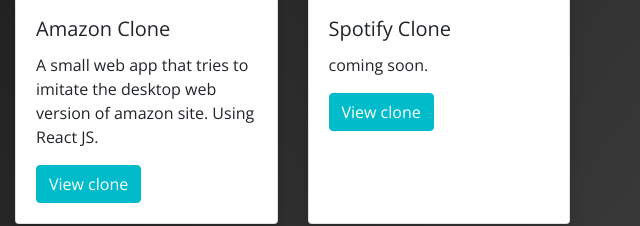
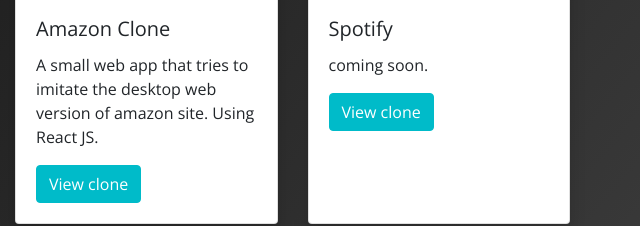
Before and after one commit to Alais555/MyPortfolio, a plain HTML site: page project.html in a window 1280 px wide. Shown: the part 848-1074 px from the top of the page, 640-1280 px from the left. Drawn offline with nearby package versions, Linux system fonts and the light colour scheme; a web font is replaced by a local one.

Commit message:
update projects

```diff
--- a/project.html
+++ b/project.html
@@ -154,7 +154,7 @@
         <div class="card shadow" style="width: 18rem;">
           <img src="asset/images/bodyrobot.jpg" class="card-img-top" alt="...">
           <div class="card-body">
-            <h5 class="card-title">Spotify Clone</h5>
+            <h5 class="card-title">Spotify </h5>
             <p class="card-text">
               coming soon.
             </p>
```
